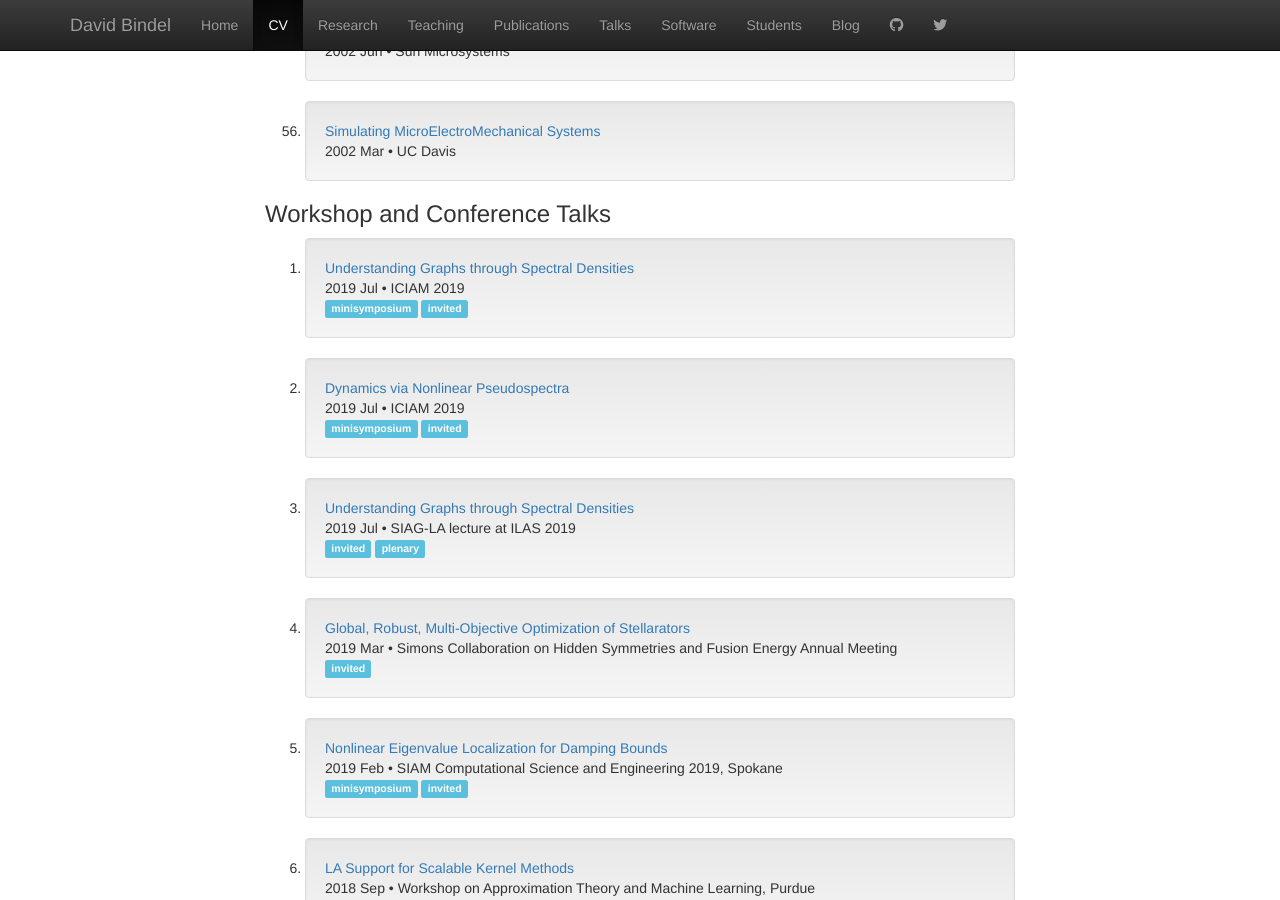
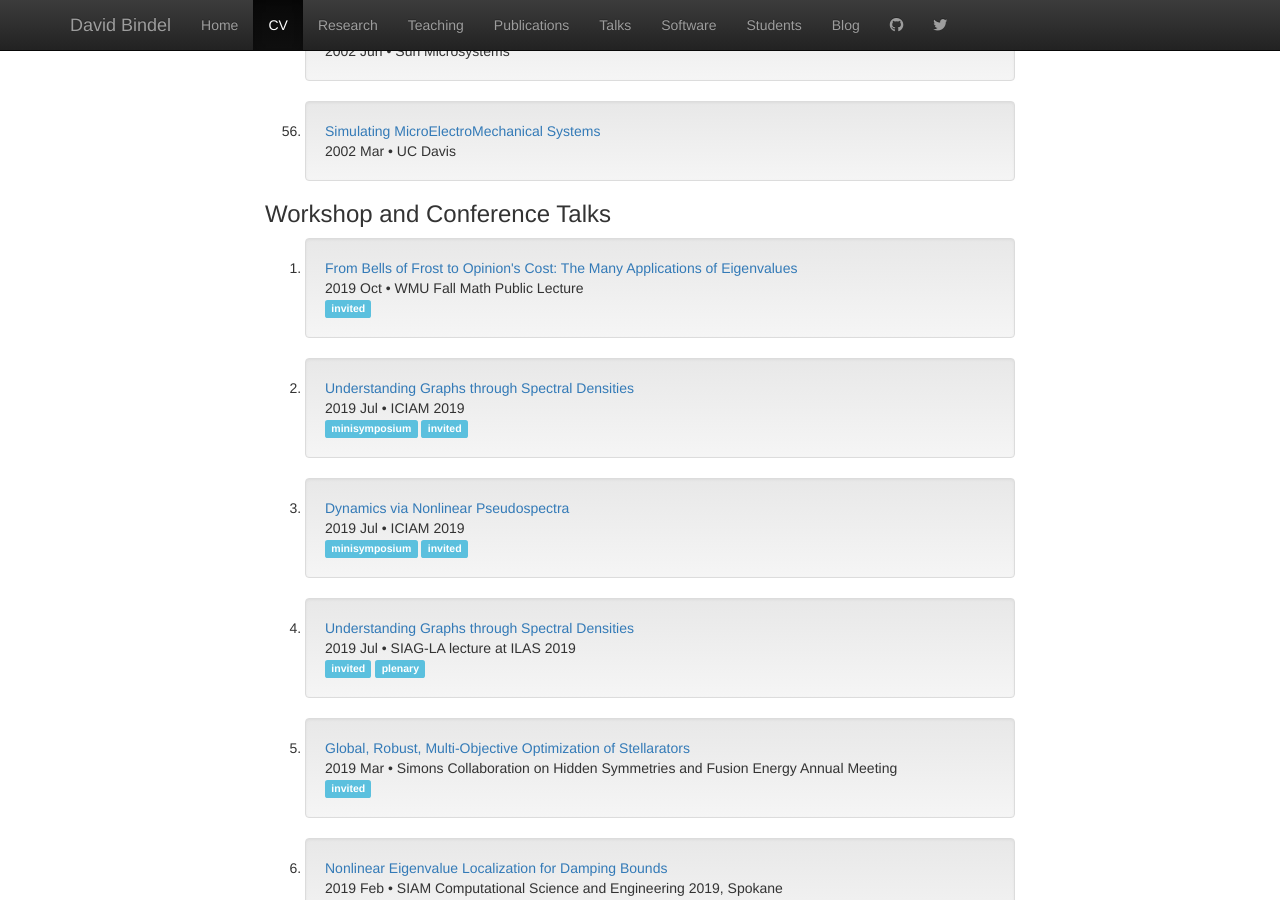
Before and after one commit to dbindel/cornell_web, a Jekyll site: the page built from vita.html, in a window 1280 px wide and 900 px high, scrolled down 7786 px. Built offline with Jekyll 4.4.1, drawn with Linux system fonts in a browser that asks for light colours; nearby versions of some CDN libraries.

Commit message:
Add public lecture slides.

```diff
--- a/_data/present.yml
+++ b/_data/present.yml
@@ -1236,3 +1236,9 @@
   tags: [spechist]
   where: WMU math colloquium
   type: [colloquium, external, invited]
+-
+  file: 2019-10-wmu-b/pme-oct19.pdf
+  title: "From Bells of Frost to Opinion's Cost: The Many Applications of Eigenvalues"
+  tags: [survey]
+  where: WMU Fall Math Public Lecture
+  type: [external, invited]
```
